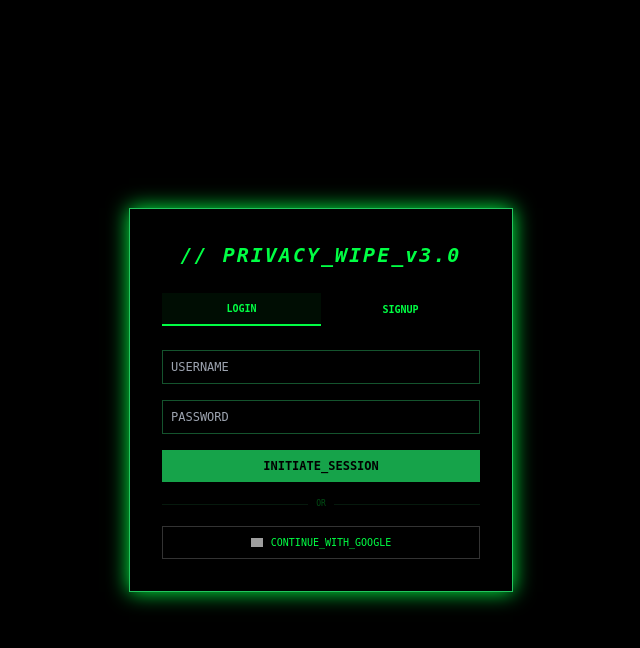
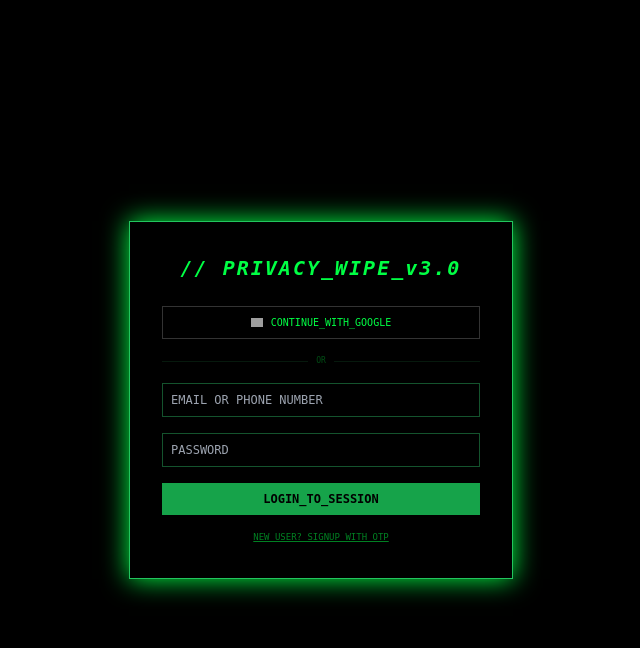
Before and after one commit to uprocks143/PrivacyWipe-Final, a Flask app: page / in a window 1280 px wide. Shown: the top 648 px of the page, without its empty margins (319-959 px from the left). Run offline with Flask 3, Linux system fonts and the light colour scheme; some libraries are stand-ins or nearby versions; grey boxes are pictures that could not be loaded.

Commit message:
Refactor login form and enhance signup flow

```diff
--- a/templates/login.html
+++ b/templates/login.html
@@ -4,48 +4,62 @@
 <head>
     <title>PRIVACY_WIPE_v3_AUTH</title>
     <script src="https://cdn.tailwindcss.com"></script>
-    <style>
-        body { background: #000; color: #0f4; font-family: monospace; }
-        .tab-active { border-bottom: 2px solid #0f4; background: rgba(0,255,68,0.05); }
-    </style>
+    <style>body { background: #000; color: #0f4; font-family: monospace; }</style>
 </head>
 <body class="flex items-center justify-center h-screen p-4">
-    <div class="border border-green-500 p-8 w-full max-w-sm bg-black/90 shadow-[0_0_20px_#0f4]">
+    <div class="border border-green-500 p-8 w-full max-w-sm bg-black shadow-[0_0_25px_#0f4]">
         <h2 class="text-xl font-bold mb-6 text-center italic tracking-widest">// PRIVACY_WIPE_v3.0</h2>
 
-        <div class="flex mb-6 text-[10px] font-bold">
-            <button id="l-tab" class="flex-1 py-2 tab-active" onclick="switchAuth('login')">LOGIN</button>
-            <button id="s-tab" class="flex-1 py-2" onclick="switchAuth('signup')">SIGNUP</button>
+        <div id="auth-main">
+            <a href="/login/google" class="w-full border border-white/20 py-2 text-[10px] flex items-center justify-center gap-2 hover:bg-white/5 mb-4">
+                <img src="https://www.svgrepo.com/show/355037/google.svg" class="w-3"> CONTINUE_WITH_GOOGLE
+            </a>
+
+            <div class="flex items-center my-4 opacity-30"><div class="flex-grow border-t border-green-900"></div><span class="px-2 text-[8px]">OR</span><div class="flex-grow border-t border-green-900"></div></div>
+
+            <input type="text" id="user_id" placeholder="EMAIL OR PHONE NUMBER" class="w-full bg-black border border-green-900 p-2 mb-4 text-xs outline-none focus:border-green-400">
+
+            <div id="login-fields">
+                <form action="/login" method="POST">
+                    <input type="hidden" name="username" id="hidden_user">
+                    <input type="password" name="password" placeholder="PASSWORD" class="w-full bg-black border border-green-900 p-2 mb-4 text-xs outline-none">
+                    <button type="submit" onmouseover="document.getElementById('hidden_user').value=document.getElementById('user_id').value" class="w-full bg-green-600 text-black font-bold py-2 text-xs">LOGIN_TO_SESSION</button>
+                </form>
+                <button onclick="showSignup()" class="w-full text-[9px] mt-4 opacity-50 underline">NEW USER? SIGNUP WITH OTP</button>
+            </div>
+
+            <div id="signup-fields" class="hidden">
+                <button onclick="sendOTP()" id="otp-btn" class="w-full bg-blue-900 text-white font-bold py-2 text-xs mb-4">SEND_VERIFICATION_CODE</button>
+                <div id="otp-confirm" class="hidden">
+                    <input type="text" id="otp_val" placeholder="6-DIGIT OTP" class="w-full bg-black border border-green-400 p-2 mb-2 text-xs">
+                    <input type="password" id="new_pass" placeholder="SET NEW PASSWORD" class="w-full bg-black border border-green-900 p-2 mb-4 text-xs">
+                    <button onclick="verifySignup()" class="w-full bg-green-600 text-black font-bold py-2 text-xs">VERIFY_&_FINISH</button>
+                </div>
+            </div>
         </div>
-
-        <form id="auth-form" action="/login" method="POST">
-            <input type="text" name="username" placeholder="USERNAME" class="w-full bg-black border border-green-900 p-2 mb-4 text-xs outline-none focus:border-green-400" required>
-            <input type="password" name="password" placeholder="PASSWORD" class="w-full bg-black border border-green-900 p-2 mb-4 text-xs outline-none focus:border-green-400" required>
-            <div id="signup-extra" class="hidden">
-                <input type="text" name="hint" placeholder="RECOVERY_HINT" class="w-full bg-black border border-green-900 p-2 mb-4 text-xs outline-none">
-            </div>
-            <button id="auth-btn" class="w-full bg-green-600 text-black font-bold py-2 text-xs hover:bg-white transition">INITIATE_SESSION</button>
-        </form>
-
-        <div class="flex items-center my-4 opacity-30"><div class="flex-grow border-t border-green-900"></div><span class="px-2 text-[8px]">OR</span><div class="flex-grow border-t border-green-900"></div></div>
-
-        <button class="w-full border border-white/20 py-2 text-[10px] flex items-center justify-center gap-2 hover:bg-white/5">
-            <img src="https://www.svgrepo.com/show/355037/google.svg" class="w-3"> CONTINUE_WITH_GOOGLE
-        </button>
     </div>
 
     <script>
-        function switchAuth(type) {
-            const form = document.getElementById('auth-form');
-            const extra = document.getElementById('signup-extra');
-            const btn = document.getElementById('auth-btn');
-            if(type === 'signup') {
-                form.action = '/signup'; extra.classList.remove('hidden'); btn.innerText = 'CREATE_IDENTITY';
-                document.getElementById('s-tab').classList.add('tab-active'); document.getElementById('l-tab').classList.remove('tab-active');
-            } else {
-                form.action = '/login'; extra.classList.add('hidden'); btn.innerText = 'INITIATE_SESSION';
-                document.getElementById('l-tab').classList.add('tab-active'); document.getElementById('s-tab').classList.remove('tab-active');
+        function showSignup() {
+            document.getElementById('login-fields').classList.add('hidden');
+            document.getElementById('signup-fields').classList.remove('hidden');
+        }
+        async function sendOTP() {
+            const target = document.getElementById('user_id').value;
+            if(!target) return alert("Email/Phone is mandatory!");
+            const res = await fetch('/send_otp', {method:'POST', headers:{'Content-Type':'application/json'}, body:JSON.stringify({target})});
+            if(res.ok) {
+                document.getElementById('otp-btn').innerText = "OTP_SENT_CHECK_EMAIL";
+                document.getElementById('otp-confirm').classList.remove('hidden');
             }
+        }
+        async function verifySignup() {
+            const otp = document.getElementById('otp_val').value;
+            const password = document.getElementById('new_pass').value;
+            const res = await fetch('/verify_signup', {method:'POST', headers:{'Content-Type':'application/json'}, body:JSON.stringify({otp, password})});
+            const data = await res.json();
+            if(data.status === "SUCCESS") window.location.reload();
+            else alert("Error: " + data.status);
         }
     </script>
 </body>
```
